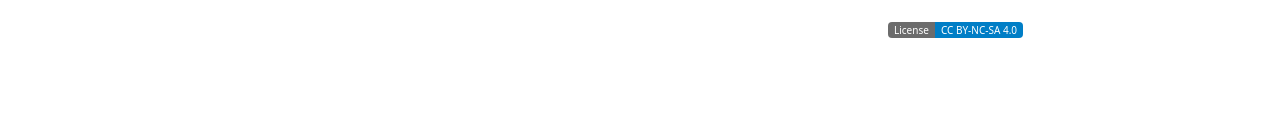
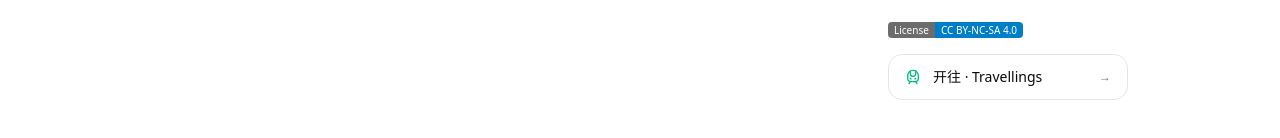
Before and after one commit to HanHanWeb/homepage, a Next.js app: page /blog in a window 1280 px wide. Shown: the part 376-514 px from the top of the page. Built offline with nearby package versions, Linux system fonts and the light colour scheme; no server answers; a small style sheet from the web is missing; a web font is replaced by a local one.

Commit message:
feat: 博客侧栏新增开往 Travellings 链接（火车图标）

```diff
--- a/src/components/blog/blog-view.tsx
+++ b/src/components/blog/blog-view.tsx
@@ -1,6 +1,13 @@
 "use client";
 
-import { Calendar, Check, Copy, FileText, Rss } from "lucide-react";
+import {
+  Calendar,
+  Check,
+  Copy,
+  FileText,
+  Rss,
+  TrainFront,
+} from "lucide-react";
 import Link from "next/link";
 import { useState } from "react";
 
@@ -117,6 +124,21 @@ export function BlogView({ posts }: { posts: Post[] }) {
           </section>
           <HitokotoCard />
           <LicenseCard />
+          <a
+            href="https://www.travellings.cn/go.html"
+            target="_blank"
+            rel="noopener noreferrer"
+            title="开往 · 去往下一个博客"
+            className="flex items-center gap-3 rounded-xl border bg-card px-4 py-3 transition-colors hover:border-[#00bc7d]/50"
+          >
+            <TrainFront className="size-4 shrink-0 text-[#00bc7d]" />
+            <p className="min-w-0 flex-1 text-sm font-medium">
+              开往 · Travellings
+            </p>
+            <span aria-hidden className="shrink-0 text-xs text-muted-foreground">
+              →
+            </span>
+          </a>
         </aside>
       </div>
     </main>
```
